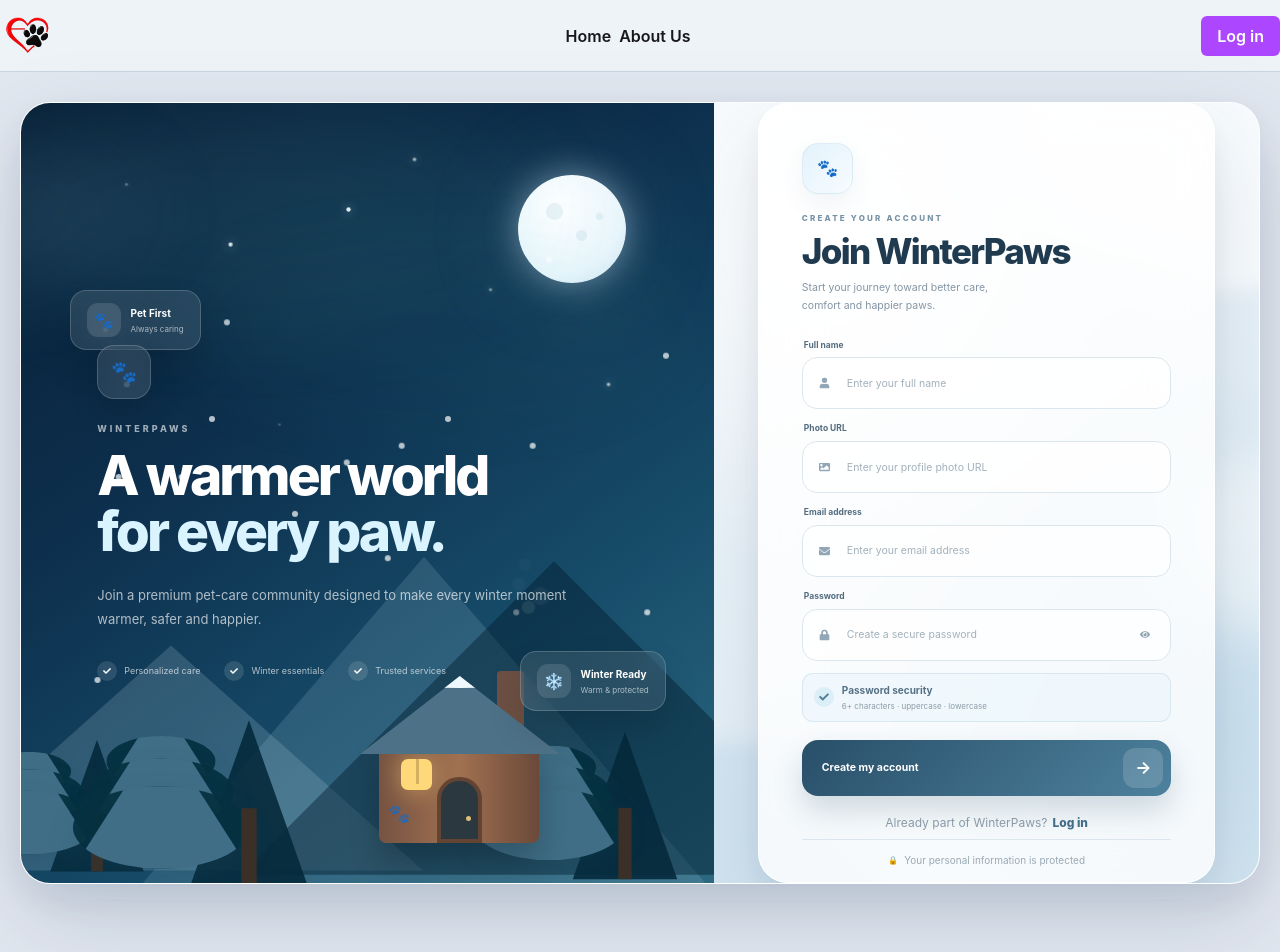
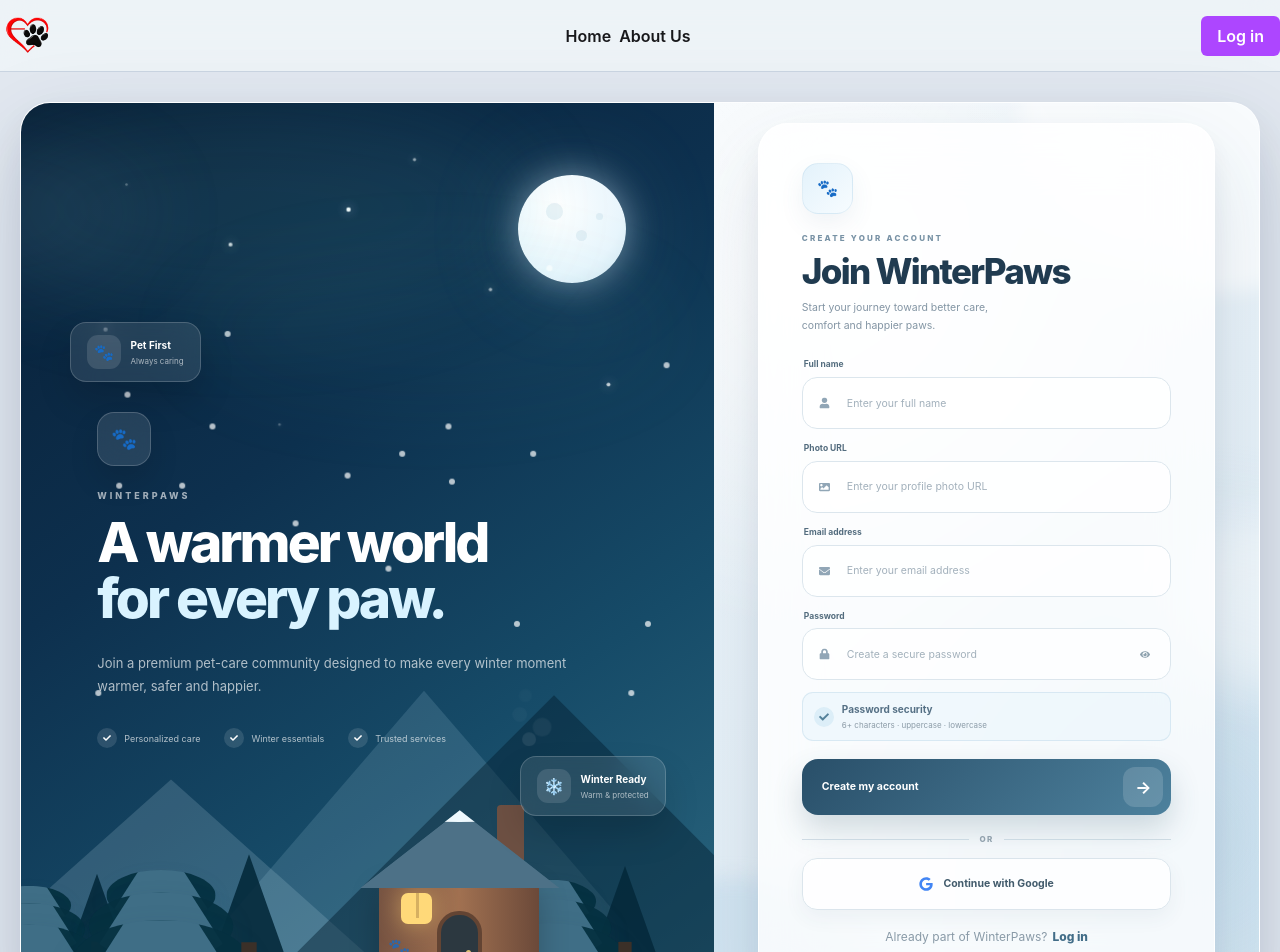
Before and after one commit to manikbarai/Category-rose, a React (Vite) app: page /signup in a window 1280 px wide. Shown: the top 952 px of the page. Built offline with nearby package versions, Linux system fonts and the light colour scheme; no server answers.

Commit message:
added google authentication for signup page and design some pages

```diff
--- a/src/pages/SignupPage/SignupPage.css
+++ b/src/pages/SignupPage/SignupPage.css
@@ -30,7 +30,7 @@
 ========================================================= */
 
 .signup-visual {
-  min-height: 780px;
+  min-height: 800px;
 
   position: relative;
   overflow: hidden;
@@ -921,13 +921,14 @@
 ========================================================= */
 
 .signup-form-side {
-  min-height: 780px;
+  min-height: 800px;
 
   position: relative;
 
   display: flex;
   align-items: center;
   justify-content: center;
+  padding: 20px 0;
 
   overflow: hidden;
 
@@ -1373,15 +1374,113 @@
 
 
 /* =========================================================
-   LOGIN LINK
-========================================================= */
-
-.already-account {
-  display: flex;
-
+   GOOGLE SIGNUP
+========================================================= */
+
+.google-signup-divider {
+  display: flex;
+  align-items: center;
+  gap: 10px;
+
+  margin: 18px 0 13px;
+}
+
+.google-signup-divider span {
+  flex: 1;
+
+  height: 1px;
+
+  background: rgba(190, 207, 219, 0.7);
+}
+
+.google-signup-divider p {
+  margin: 0;
+
+  font-size: 8px;
+
+  font-weight: 800;
+
+  letter-spacing: 1.5px;
+
+  color: #91a1ad;
+}
+
+
+.google-signup-button {
+  width: 100%;
+  height: 52px;
+
+  display: flex;
   align-items: center;
   justify-content: center;
 
+  gap: 10px;
+
+  border: 1px solid #dbe5ec;
+
+  border-radius: 15px;
+
+  background: rgba(255, 255, 255, 0.78);
+
+  color: #425b6c;
+
+  font-family: inherit;
+
+  font-size: 10.5px;
+
+  font-weight: 750;
+
+  cursor: pointer;
+
+  box-shadow:
+    0 8px 20px rgba(47, 77, 101, 0.06);
+
+  transition:
+    transform 0.25s ease,
+    box-shadow 0.25s ease,
+    background 0.25s ease,
+    border-color 0.25s ease;
+}
+
+.google-signup-button svg {
+  font-size: 14px;
+
+  color: #4285f4;
+}
+
+.google-signup-button:hover {
+  transform: translateY(-2px);
+
+  background: rgba(255, 255, 255, 0.98);
+
+  border-color: #c8d9e5;
+
+  box-shadow:
+    0 14px 28px rgba(47, 77, 101, 0.11);
+}
+
+.google-signup-button:active {
+  transform: translateY(0);
+}
+
+.google-signup-button:disabled {
+  opacity: 0.6;
+
+  cursor: not-allowed;
+
+  transform: none;
+}
+
+/* =========================================================
+   LOGIN LINK
+========================================================= */
+
+.already-account {
+  display: flex;
+
+  align-items: center;
+  justify-content: center;
+
   gap: 5px;
 
   margin-top: 18px;
@@ -1514,6 +1613,18 @@
 ========================================================= */
 
 @media (max-width: 600px) {
+
+  .google-signup-button {
+  height: 49px;
+
+  border-radius: 14px;
+
+  font-size: 10px;
+}
+
+.google-signup-divider {
+  margin: 16px 0 12px;
+}
 
   .premium-signup-page {
     width: calc(100% - 16px);
--- a/src/pages/SignupPage/SignupPage.jsx
+++ b/src/pages/SignupPage/SignupPage.jsx
@@ -1,5 +1,5 @@
 import { useContext, useEffect, useState } from "react";
-import { Link, useNavigate } from "react-router-dom";
+import { Link, useLocation, useNavigate } from "react-router-dom";
 import {
   FaEnvelope,
   FaLock,
@@ -8,6 +8,7 @@ import {
   FaEye,
   FaEyeSlash,
   FaCheck,
+  FaGoogle,
 } from "react-icons/fa";
 
 import "./SignupPage.css";
@@ -16,18 +17,22 @@ import { RiseLoader } from "react-spinners";
 import toast from "react-hot-toast";
 
 const SignupPage = () => {
-
-
   const [showPassword, setShowPassword] = useState(false);
-  const {createUserWithEmailAndPasswordFunc,
+  const {
+    createUserWithEmailAndPasswordFunc,
     updateProfileFunc,
     setLoading,
     signoutUserFunc,
     setUser,
+    signInWithPopupFunc,
     user,
-    loading} = useContext(AuthContext)
+    loading,
+  } = useContext(AuthContext);
 
-    const navigate = useNavigate()
+  const location = useLocation();
+  const from = location.state || "/";
+
+  const navigate = useNavigate();
 
   useEffect(() => {
     if (!loading && user) {
@@ -58,7 +63,6 @@ const SignupPage = () => {
       toast.error("Please enter your full details.");
       return;
     }
-
 
     if (!displayName) {
       toast.error("Please enter your full name.");
@@ -113,9 +117,7 @@ const SignupPage = () => {
                 "Unable to connect to the server. Please check your internet connection and try again.",
               );
             } else {
-            toast.error(
-              "Unable to update your profile. Please try again.",
-            );
+              toast.error("Unable to update your profile. Please try again.");
             }
           })
           .finally(() => {
@@ -127,47 +129,38 @@ const SignupPage = () => {
 
         if (e.code == "auth/email-already-in-use") {
           toast.error("User already exists in database!");
-
         } else if (e.code === "auth/invalid-email") {
           toast.error(
             "The email address you entered is invalid. Please check the format and try again.",
           );
-
         } else if (e.code === "auth/weak-password") {
           toast.error(
             "Your password does not meet the minimum security requirements. Please choose a stronger password.",
           );
-
         } else if (e.code === "auth/user-not-found") {
           toast.error(
             "No account was found with this email address. Please check your email or create a new account.",
           );
-
         } else if (e.code === "auth/wrong-password") {
           toast.error(
             "The password you entered is incorrect. Please verify your credentials and try again.",
           );
-
         } else if (e.code === "auth/user-disabled") {
           toast.error(
             "This account has been disabled. Please contact support for assistance.",
           );
-
         } else if (e.code === "auth/too-many-requests") {
           toast.error(
             "Too many unsuccessful attempts. Please wait a few minutes and try again.",
           );
-
         } else if (e.code === "auth/operation-not-allowed") {
           toast.error(
             "This authentication method is currently unavailable. Please contact support.",
           );
-
         } else if (e.code === "auth/network-request-failed") {
           toast.error(
             "Unable to connect to the server. Please check your internet connection and try again.",
           );
-
         } else {
           toast.error("Something went wrong. Please try again.");
         }
@@ -175,7 +168,25 @@ const SignupPage = () => {
       .finally(() => {
         setLoading(false);
       });
-  }
+  };
+
+  const handleGoogleSignup = () => {
+    console.log("google sign in");
+    signInWithPopupFunc()
+      .then((res) => {
+        console.log(res);
+        setUser(res.user);
+        navigate(from);
+        toast.success("Signin successful!");
+      })
+      .catch((e) => {
+        console.log(e);
+        toast.error(e.message);
+      })
+      .finally(() => {
+        setLoading(false);
+      });
+  };
 
   return (
     <main className="premium-signup-page">
@@ -354,7 +365,8 @@ const SignupPage = () => {
           </div>
 
           {/* Form */}
-          <form className="premium-signup-form"
+          <form
+            className="premium-signup-form"
             onSubmit={handleSignup}
             noValidate
           >
@@ -433,7 +445,6 @@ const SignupPage = () => {
               </div>
             </div>
 
-
             {/* Password Requirement */}
             <div className="password-requirement">
               <div className="requirement-icon">
@@ -447,7 +458,9 @@ const SignupPage = () => {
             </div>
 
             {/* Button */}
-            <button type="submit" className="premium-signup-button"
+            <button
+              type="submit"
+              className="premium-signup-button"
               disabled={loading}
             >
               <span>
@@ -457,6 +470,26 @@ const SignupPage = () => {
               {!loading && <div className="signup-button-arrow">→</div>}
             </button>
           </form>
+
+          {/* Google Sign Up */}
+          <div className="google-signup-divider">
+            <span></span>
+            <p>OR</p>
+            <span></span>
+          </div>
+
+          <button
+            type="button"
+            className="google-signup-button"
+            onClick={handleGoogleSignup}
+            disabled={loading}
+          >
+            <FaGoogle />
+
+            <span>
+              {loading ? "Connecting to Google..." : "Continue with Google"}
+            </span>
+          </button>
 
           {/* Login */}
           <div className="already-account">
```
Lines whose indentation alone changed are shown as unchanged.
